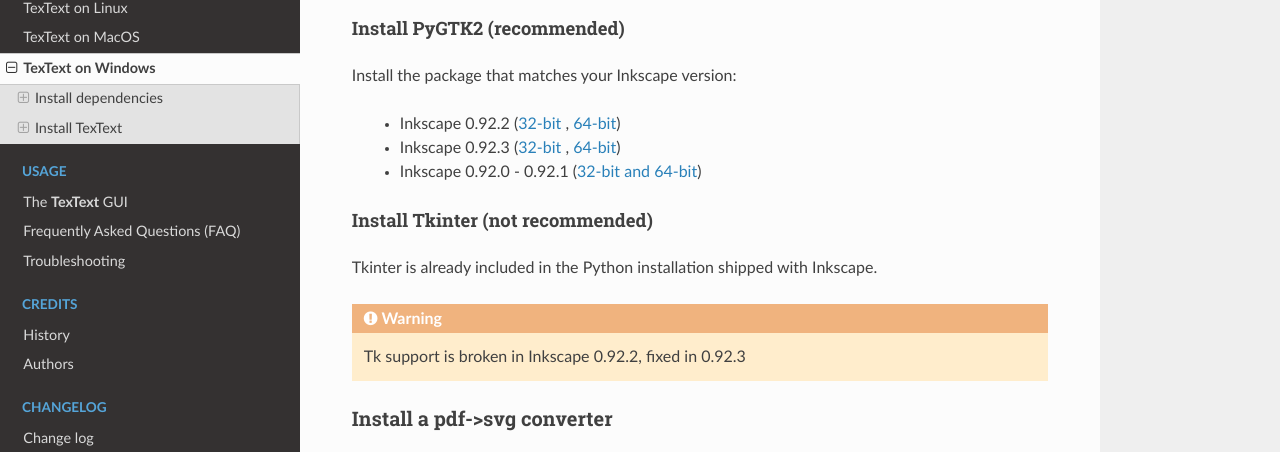
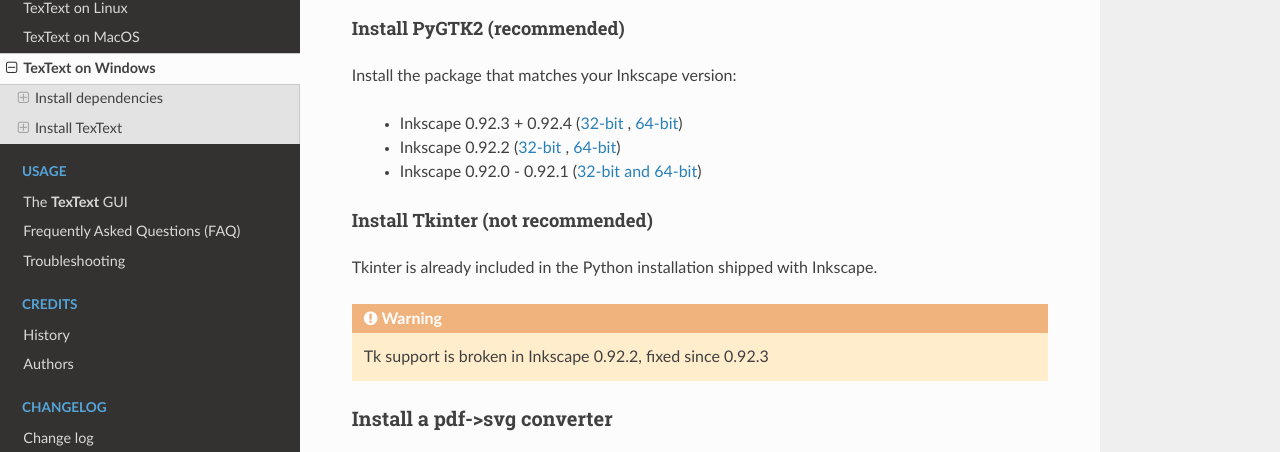
Before and after one commit to textext/textext, a Sphinx documentation site: the page built from docs/source/install/windows.rst, in a window 1280 px wide and 900 px high, scrolled down 642 px. Shown: the part 144-596 px from the top of the window. Built offline with Sphinx 7.4.7 and the Read the Docs theme 2.0.0, drawn with Linux system fonts in a browser that asks for light colours.

Commit message:
Added Inkscape 0.92.4 in Windows installation instructions
For Inkscape 0.92.4 the same PyGTK package as for 0.92.3 can be used
(although the binaries are compiled from a differnt tag in MinGW compared to the one's of Inkscape's MinGW-Python subsystem). I will synchronize this later.

```diff
--- a/docs/source/install/windows.rst
+++ b/docs/source/install/windows.rst
@@ -63,8 +63,8 @@
 
 Install the package that matches your Inkscape version:
 
+ - Inkscape 0.92.3 + 0.92.4 (`32-bit <inkscape-0.92.3-32-bit_>`_ , `64-bit <inkscape-0.92.3-64-bit_>`_)
  - Inkscape 0.92.2 (`32-bit <inkscape-0.92.2-32-bit_>`_ , `64-bit <inkscape-0.92.2-64-bit_>`_)
- - Inkscape 0.92.3 (`32-bit <inkscape-0.92.3-32-bit_>`_ , `64-bit <inkscape-0.92.3-64-bit_>`_)
  - Inkscape 0.92.0 - 0.92.1 (`32-bit and 64-bit <inkscape-0.92.0-0.92.1-multi_>`_)
 
 .. _windows-install-tkinter:
@@ -76,7 +76,7 @@
 
 .. warning::
 
-    Tk support is broken in Inkscape 0.92.2, fixed in 0.92.3
+    Tk support is broken in Inkscape 0.92.2, fixed since 0.92.3
 
 .. _windows-install-pdf-to-svg-converter:
 
```
